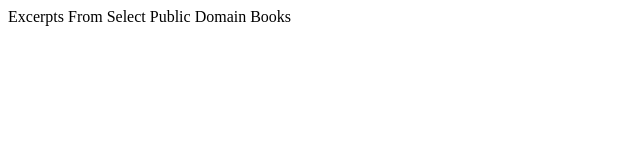
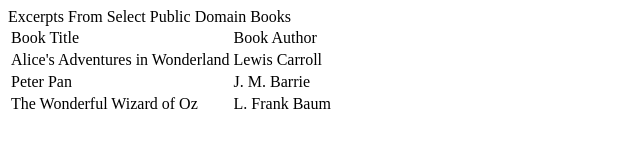
Before and after one commit to jfrancisco2-iit/lab03, a plain HTML site: page index.html in a window 1280 px wide. Shown: the whole page, without its empty margins (0-640 px from the left). Drawn offline with Linux system fonts and the light colour scheme.

Commit message:
added table section of lab

```diff
--- a/index.html
+++ b/index.html
@@ -6,6 +6,23 @@
 </head>
 <body>
 	<header>Excerpts From Select Public Domain Books</header>
-
+	<table>
+		<tr>
+			<td>Book Title</td>
+			<td>Book Author</td>
+		</tr>
+		<tr>
+			<td>Alice's Adventures in Wonderland</td>
+			<td>Lewis Carroll</td>
+		</tr>
+		<tr>
+			<td>Peter Pan</td>
+			<td>J. M. Barrie</td>
+		</tr>
+		<tr>
+			<td>The Wonderful Wizard of Oz</td>
+			<td>L. Frank Baum</td>
+		</tr>
+	</table>
 </body>
 </html>
```
